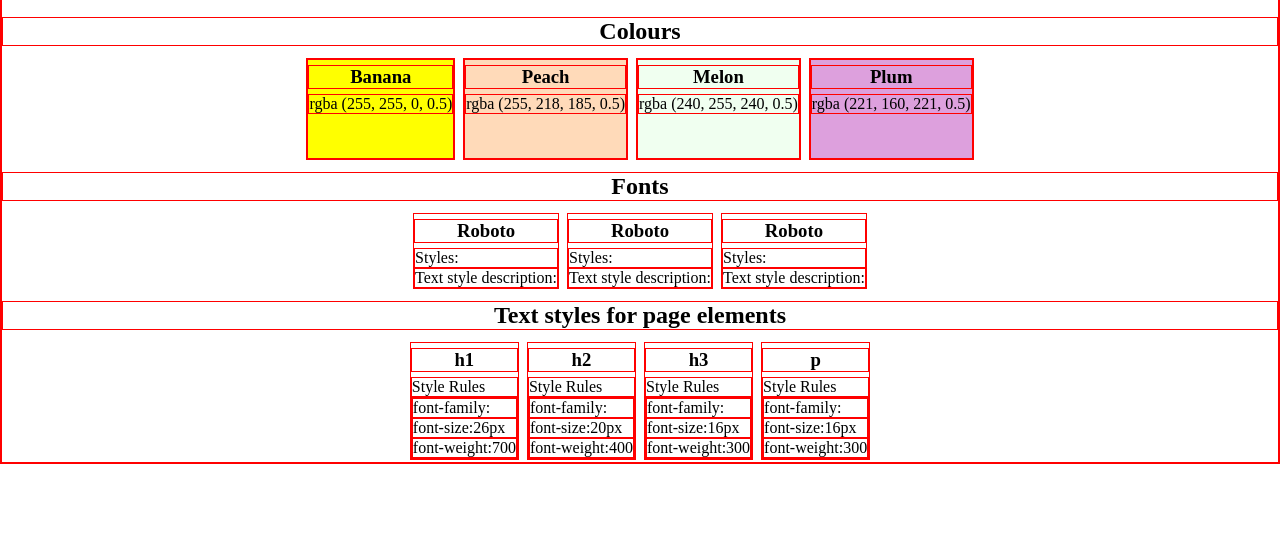
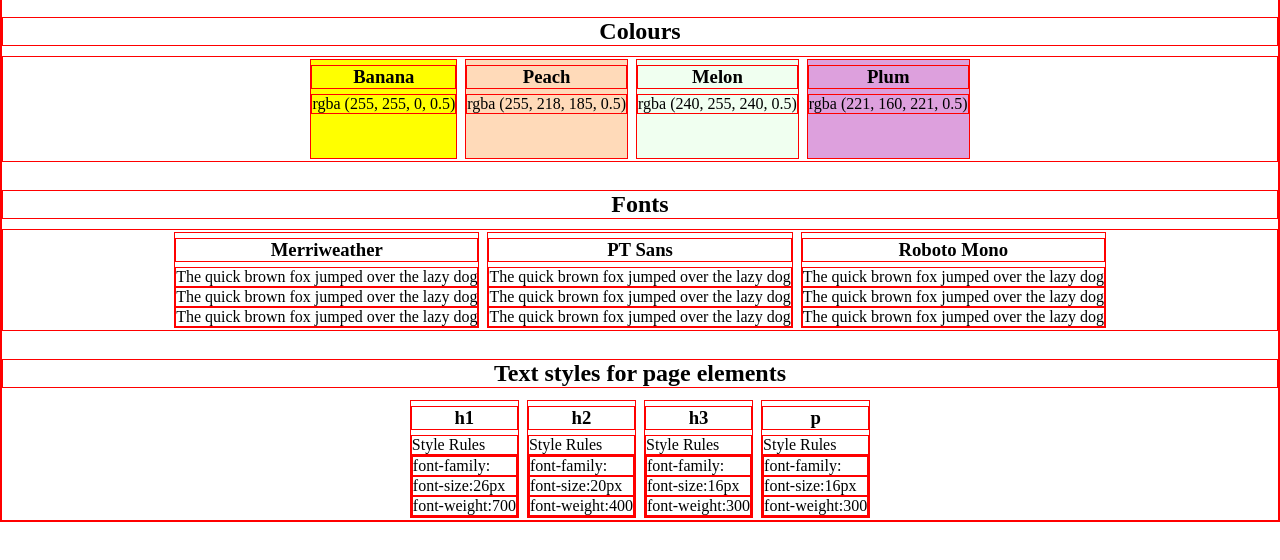
Before and after one commit to mikejguo290/website-design-system, a plain HTML site: page index.html in a window 1280 px wide. Shown: the part 64-624 px from the top of the page. Drawn offline with Linux system fonts and the light colour scheme.

Commit message:
refactored colored swatch to have one level fewer of div.

```diff
--- a/index.html
+++ b/index.html
@@ -3,51 +3,53 @@
     <head>
         <title>Website Design System</title>
         <link href="./styles.css" rel="stylesheet" />
+        <style>
+            @import url('https://fonts.googleapis.com/css2?family=Merriweather:ital,wght@0,400;0,700;1,400&family=PT+Sans:ital,wght@0,400;0,700;1,400;1,700&family=Roboto+Mono:ital,wght@0,400;0,700;1,400;1,700&display=swap');
+        </style>
     </head>
     <body>
         <h1>Design Vocabulary</h1>
         <h2>Colours</h2>
-            <div class="swatches">
-                <div class="colorDisplay color1">
+        <section>
+                <div class="colorDisplay swatches color1">
                     <h3>Banana</h3>
                     <p>rgba (255, 255, 0, 0.5)</p>
                 </div>
-            </div>
-            <div class="swatches">
-                <div class="colorDisplay color2">
+                <div class="colorDisplay swatches color2">
                     <h3>Peach</h3>
                     <p>rgba (255, 218, 185, 0.5)</p>
                 </div>
-            </div>
-            <div class="swatches">
-                <div class="colorDisplay color3">
+                <div class="colorDisplay swatches color3">
                     <h3>Melon</h3>
                     <p>rgba (240, 255, 240, 0.5)</p>
                 </div>
-            </div>
-            <div class="swatches">
-                <div class="colorDisplay color4">
-                    <h3>Plum</h3>
-                    <p>rgba (221, 160, 221, 0.5)</p>
+                <div class="colorDisplay swatches color4">
+                        <h3>Plum</h3>
+                        <p>rgba (221, 160, 221, 0.5)</p>
                 </div>
-            </div>
+        </section>
         <br>
         <h2>Fonts</h2>
-            <div class="swatches">
-                <h3>Roboto</h3>
-                <p>Styles: </p>
-                <p>Text style description: </p>
-            </div>
-            <div class="swatches">
-                <h3>Roboto</h3>
-                <p>Styles: </p>
-                <p>Text style description: </p>
-            </div>
-            <div class="swatches">
-                <h3>Roboto</h3>
-                <p>Styles: </p>
-                <p>Text style description: </p>
-            </div>
+        <section class="fonts">
+                <div class="fontDisplay swatches">
+                    <h3>Merriweather</h3>
+                    <p>The quick brown fox jumped over the lazy dog</p>
+                    <p>The quick brown fox jumped over the lazy dog</p>
+                    <p>The quick brown fox jumped over the lazy dog</p>
+                </div>
+                <div class="fontDisplay swatches">
+                    <h3>PT Sans</h3>
+                    <p>The quick brown fox jumped over the lazy dog</p>
+                    <p>The quick brown fox jumped over the lazy dog</p>
+                    <p>The quick brown fox jumped over the lazy dog</p>
+                </div>
+                <div class="fontDisplay swatches">
+                    <h3>Roboto Mono</h3>
+                    <p>The quick brown fox jumped over the lazy dog</p>
+                    <p>The quick brown fox jumped over the lazy dog</p>
+                    <p>The quick brown fox jumped over the lazy dog</p>
+                </div>
+        </section>
         <br>
         <h2>Text styles for page elements</h2>
         <div class="swatches">
```
